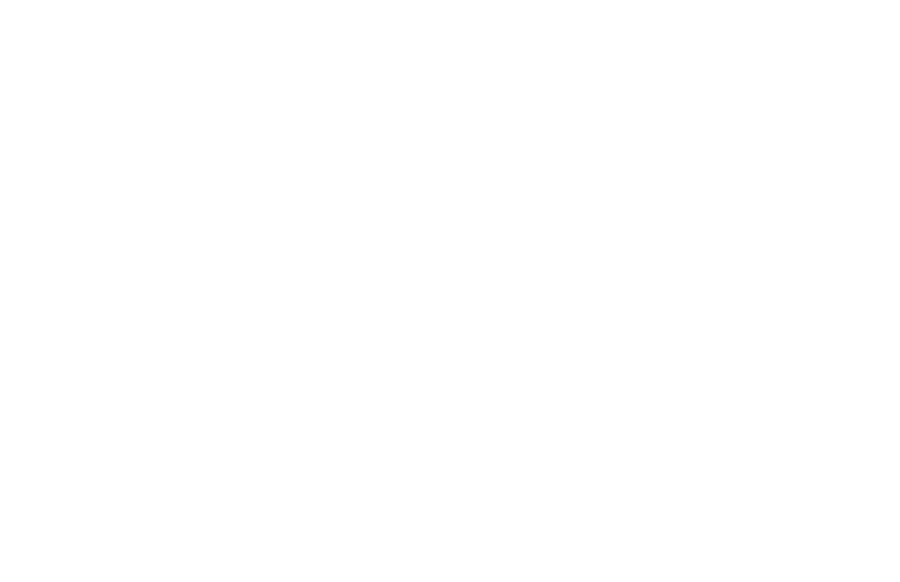
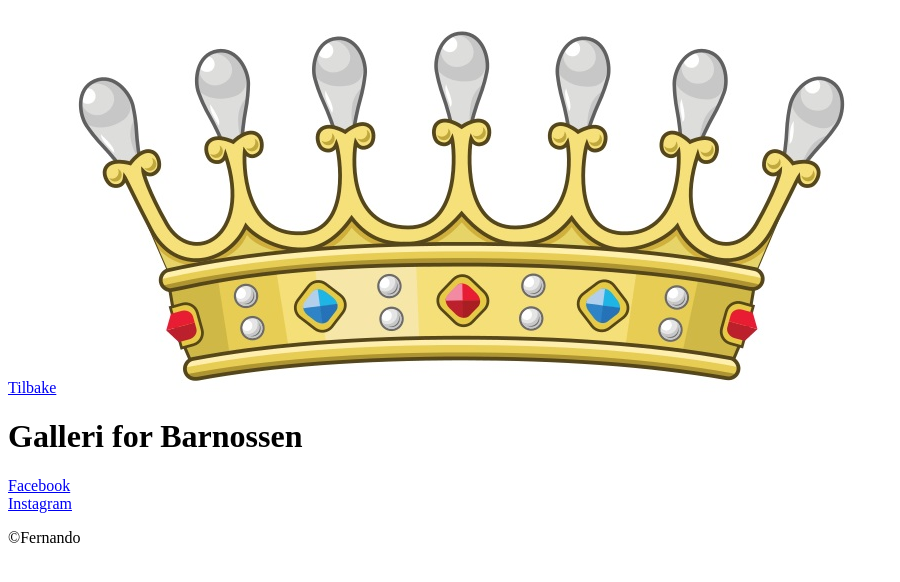
Before and after one commit to ferdis75/baronessen, a plain HTML site: page gallery.html in a window 1280 px wide. Shown: the whole page, without its empty margins (0-900 px from the left). Drawn offline with Linux system fonts and the light colour scheme.

Commit message:
Gallery updated
Updated the gallery page.

```diff
--- a/gallery.html
+++ b/gallery.html
@@ -4,9 +4,23 @@
     <meta charset="UTF-8">
     <meta name="viewport" content="width=device-width, initial-scale=1.0">
     <meta http-equiv="X-UA-Compatible" content="ie=edge">
+    <link rel="icon" href="./img/T05_Danish_Baron.jpg">
+    <link rel="stylesheet" type="text/css" href="./css/bar_style.css">
+    <a href="index.html">Tilbake</a>
+    <img src="./img/T05_Danish_Baron.jpg">
     <title>Barnossen Galleri</title>
 </head>
 <body>
-
+    <header>
+        <h1>Galleri for Barnossen</h1>
+    </header>
+    <main>
+        <p></p>
+    </main>
+    <footer>
+        <p><a target="_blank" href="https://www.facebook.com">Facebook</a><br>
+           <a target="_blank" href="https://www.instagram.com">Instagram</a></p>
+        <p>&copy;Fernando</p>
+    </footer>
 </body>
 </html>
```
Also changed, not shown: index.html (+4 -2 lines).
